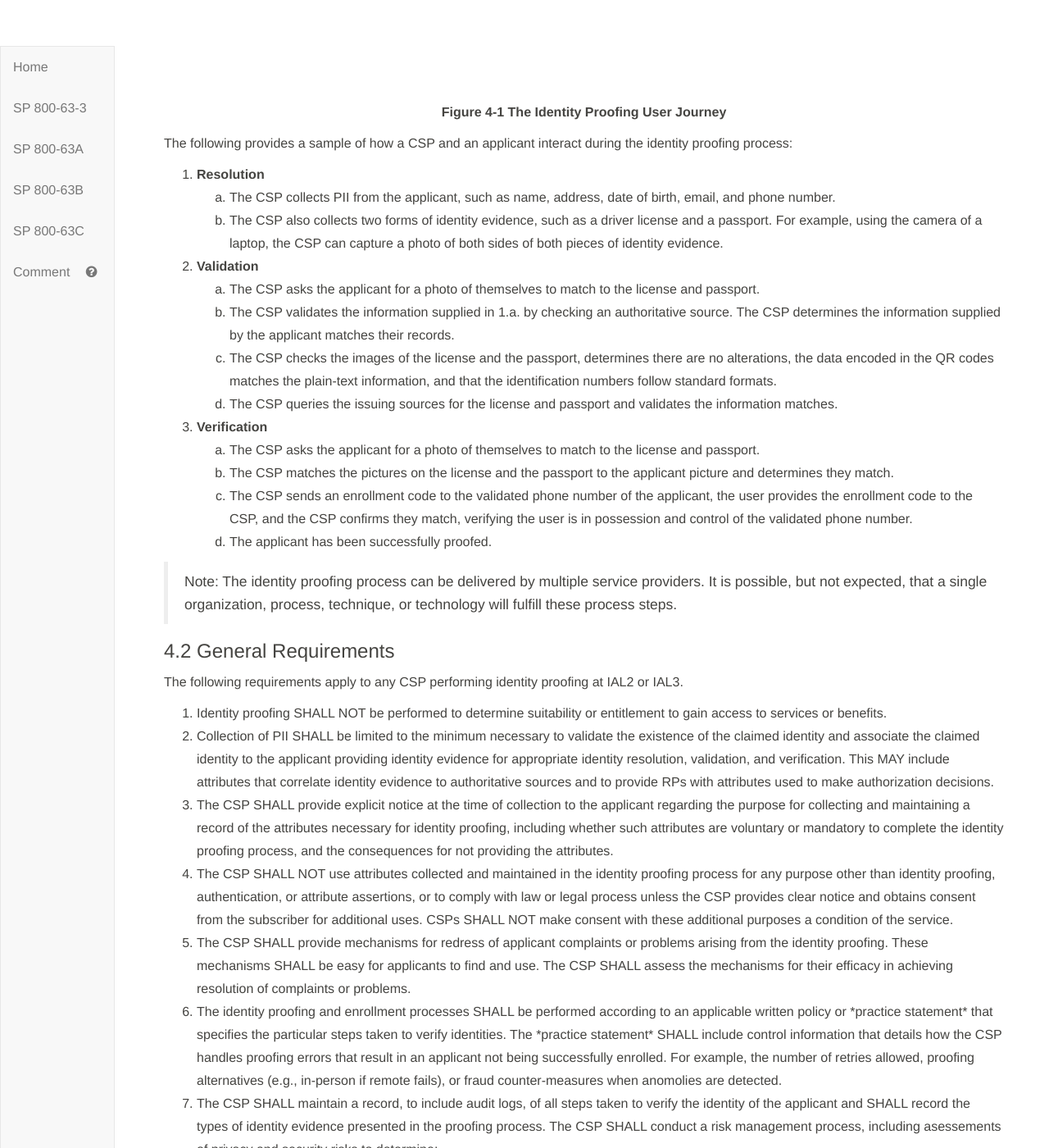
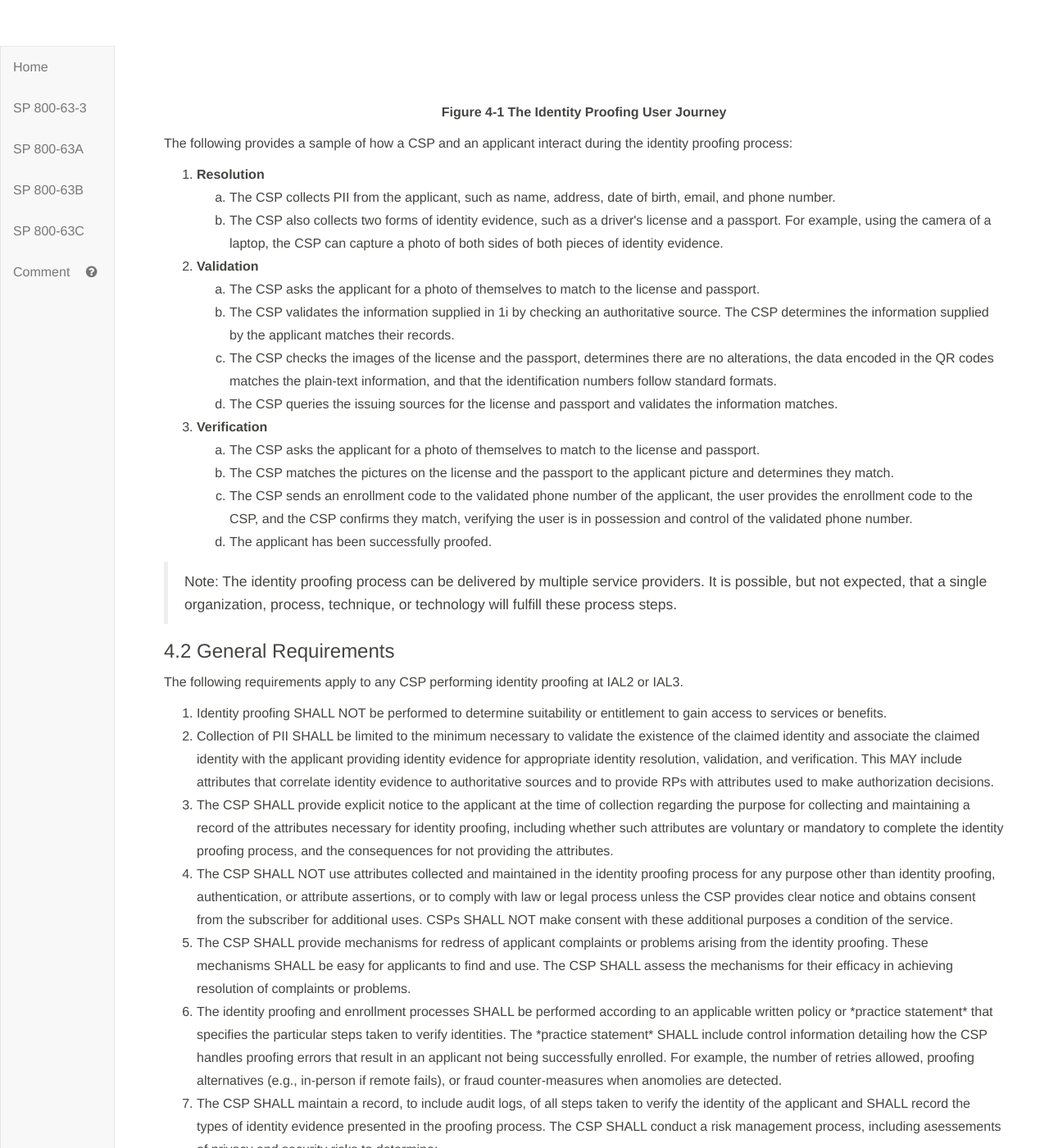
Before and after one commit to usnistgov/800-63-3, a Jekyll site: the page built from sp800-63a/sec4_ial.md, in a window 1280 px wide and 1400 px high, scrolled down 1000 px. Shown: the whole window at 82% size. Built offline with Jekyll 4.4.1, drawn with Linux system fonts in a browser that asks for light colours; our own code applies the rules of GitHub Pages for plain Markdown files; some of the changed text lies outside the part shown.

```diff
--- a/sp800-63a/sec4_ial.md
+++ b/sp800-63a/sec4_ial.md
@@ -8,13 +8,13 @@
 
 This document describes the common pattern in which an applicant undergoes an identity proofing and enrollment process in which their identity evidence and attributes are collected, uniquely resolved to a single identity within a given population or context, then validated and verified. See [SP 800-63-3 Section 6.1](sp800-63-3.html#IAL_CYOA) for details on how to choose the most appropriate IAL. A CSP may then bind these attributes to an authenticator (described in [SP 800-63B](sp800-63b.html)).
 
-Identity proofing's sole objective is to ensure the applicant is who they claim to be to a stated level of certitude. This includes presentation, validation, and verification of the minimum attributes necessary to accomplish identity proofing.  There may be many different set that suffice as the minimum, so CSPs should choose this set to balance privacy and usability needs of the user, as well as the likely attributes needed in future uses of the digital identity. As an example, such attributes, to the extent they are the minimum necessary, could include:
+Identity proofing's sole objective is to ensure the applicant is who they claim to be to a stated level of certitude. This includes presentation, validation, and verification of the minimum attributes necessary to accomplish identity proofing.  There may be many different sets that suffice as the minimum, so CSPs should choose this set to balance privacy and the user's usability needs, as well as the likely attributes needed in future uses of the digital identity. For example, such attributes - to the extent they are the minimum necessary - could include:
 
 1. Full name
 2. Date of birth
 3. Home address
 
-This document also provides requirements for CSPs that will collect additional information used for purposes other than identity proofing.
+This document also provides requirements for CSPs collecting additional information used for purposes other than identity proofing.
 
 ### 4.1 Process Flow
 
@@ -36,13 +36,13 @@
 	<li><strong>Resolution</strong></li>
 		<ol type="a" start="a">
 			<li>The CSP collects PII from the applicant, such as name, address, date of birth, email, and phone number.</li>
-	  	<li>The CSP also collects two forms of identity evidence, such as a driver license and a passport. For example, using the camera of a laptop, the CSP can capture a photo of both sides of both pieces of identity evidence.</li>
+	  	<li>The CSP also collects two forms of identity evidence, such as a driver's license and a passport. For example, using the camera of a laptop, the CSP can capture a photo of both sides of both pieces of identity evidence.</li>
   	</ol>
 	<li><strong>Validation</strong></li>
   		<ol type="a" start="a">
 			<li>The CSP asks the applicant for a photo of themselves to match to the license and passport.</li>
-			<li>The CSP validates the information supplied in 1.a. by checking an authoritative source. The CSP determines the information supplied by the applicant matches their records.</li>
-			<li>The CSP checks the images of the license and the passport, determines there are no alterations, the data encoded in the QR codes  matches the plain-text information, and that the identification numbers follow standard formats.</li>
+			<li>The CSP validates the information supplied in 1i by checking an authoritative source. The CSP determines the information supplied by the applicant matches their records.</li>
+			<li>The CSP checks the images of the license and the passport, determines there are no alterations, the data encoded in the QR codes matches the plain-text information, and that the identification numbers follow standard formats.</li>
 			<li>The CSP queries the issuing sources for the license and passport and validates the information matches.</li>
 		</ol>
 	<li><strong>Verification</strong></li>
@@ -67,12 +67,12 @@
 <div class="text-left" markdown="0">
 	<ol type="1" start="1">
 		<li>Identity proofing SHALL NOT be performed to determine suitability or entitlement to gain access to services or benefits.</li>
-		<li><a name="4.2-r2"></a>Collection of PII SHALL be limited to the minimum necessary to validate the existence of the claimed identity and associate the claimed identity to the applicant providing identity evidence for appropriate identity resolution, validation, and verification. This MAY include attributes that correlate identity evidence to authoritative sources and to provide RPs with attributes used to make authorization decisions.</li>
-		<li><a name="4.2-r3"></a>The CSP SHALL provide explicit notice at the time of collection to the applicant regarding the purpose for collecting and maintaining a record of the attributes necessary for identity proofing, including whether such attributes are voluntary or mandatory to complete the identity proofing process, and the consequences for not providing the attributes.
+		<li><a name="4.2-r2"></a>Collection of PII SHALL be limited to the minimum necessary to validate the existence of the claimed identity and associate the claimed identity with the applicant providing identity evidence for appropriate identity resolution, validation, and verification. This MAY include attributes that correlate identity evidence to authoritative sources and to provide RPs with attributes used to make authorization decisions.</li>
+		<li><a name="4.2-r3"></a>The CSP SHALL provide explicit notice to the applicant at the time of collection regarding the purpose for collecting and maintaining a record of the attributes necessary for identity proofing, including whether such attributes are voluntary or mandatory to complete the identity proofing process, and the consequences for not providing the attributes.
 		</li>
 		<li><a name="4.2-r4"></a>The CSP SHALL NOT use attributes collected and maintained in the identity proofing process for any purpose other than identity proofing, authentication, or attribute assertions, or to comply with law or legal process unless the CSP provides clear notice and obtains consent from the subscriber for additional uses. CSPs SHALL NOT make consent with these additional purposes a condition of the service.</li>
 		<li><a name="4.2-r5"></a>The CSP SHALL provide mechanisms for redress of applicant complaints or problems arising from the identity proofing. These mechanisms SHALL be easy for applicants to find and use. The CSP SHALL assess the mechanisms for their efficacy in achieving resolution of complaints or problems.</li>
-		<li><a name="4.2-r6"></a>The identity proofing and enrollment processes SHALL be performed according to an applicable written policy or *practice statement* that specifies the particular steps taken to verify identities. The *practice statement* SHALL include control information that details how the CSP handles proofing errors that result in an applicant not being successfully enrolled.  For example, the number of retries allowed, proofing alternatives (e.g., in-person if remote fails), or fraud counter-measures when anomolies are detected.</li>
+		<li><a name="4.2-r6"></a>The identity proofing and enrollment processes SHALL be performed according to an applicable written policy or *practice statement* that specifies the particular steps taken to verify identities. The *practice statement* SHALL include control information detailing how the CSP handles proofing errors that result in an applicant not being successfully enrolled. For example, the number of retries allowed, proofing alternatives (e.g., in-person if remote fails), or fraud counter-measures when anomolies are detected.</li>
 		<li><a name="4.2-r7"></a>The CSP SHALL maintain a record, to include audit logs, of all steps taken to verify the identity of the applicant and SHALL record the types of identity evidence presented in the proofing process. The CSP SHALL conduct a risk management process, including asessements of privacy and security risks to determine:</li>
 			<ol type="a" start="a">
 				<li>Any steps that it will take to verify the identity of the applicant beyond any mandatory requirements specified herein;</li>
@@ -85,12 +85,12 @@
 		<li><a name="4.2-r11"></a>In the event a CSP ceases to conduct identity proofing and enrollment processes, the CSP SHALL be responsible for fully disposing of or destroying any sensitive data including PII, or its protection from unauthorized access for the duration of retention.</li>
 		<li><a name="4.2-r12"></a>Regardless of whether the CSP is an agency or private sector provider, the following requirements apply to the agency offering or using the proofing service:</li>
 			<ol type="a" start="a">
-				<li>The agency SHALL consult with their Senior Agency Official for Privacy (SAOP) to conduct an analysis to determine whether the collection of PII to conduct identity proofing triggers the requirements of the Privacy Act.</li>
+				<li>The agency SHALL consult with their Senior Agency Official for Privacy (SAOP) to conduct an analysis determining whether the collection of PII to conduct identity proofing triggers Privacy Act requirements.</li>
 				<li>The agency SHALL publish a System of Records Notice (SORN) to cover such collection, as applicable.</li>
-				<li>The agency SHALL consult with their SAOP to conduct an analysis to determine whether the collection of PII to conduct identity proofing triggers the requirements of the E-Government Act of 2002.</li>
+				<li>The agency SHALL consult with their SAOP to conduct an analysis determining whether the collection of PII to conduct identity proofing triggers E-Government Act of 2002 requirements.</li>
 				<li>The agency SHALL publish a Privacy Impact Assessment (PIA) to cover such collection, as applicable.</li>
 			</ol>
-		<li><a name="4.2-r13"></a>The CSP SHOULD NOT collect the SSN unless it is necessary for performing identity resolution and cannot be accomplished by collection of another attribute or combination of attributes.</li>
+		<li><a name="4.2-r13"></a>The CSP SHOULD NOT collect the SSN unless it is necessary for performing identity resolution, and identity resolution cannot be accomplished by collection of another attribute or combination of attributes.</li>
 	</ol>
 </div>
 
@@ -103,7 +103,7 @@
 
 ### 4.4 Identity Assurance Level 2
 
-IAL2 allows for **remote** or **in-person** identity proofing.  IAL2 supports a wide range of acceptable identity proofing techniques in order to increase user adoption, decrease false negatives (legitimate applicants that cannot successfully complete identity proofing), and detect to the best extent possible the presentation of fraudulent identities by a malicious applicant.
+IAL2 allows for **remote** or **in-person** identity proofing. IAL2 supports a wide range of acceptable identity proofing techniques in order to increase user adoption, decrease false negatives (legitimate applicants that cannot successfully complete identity proofing), and detect to the best extent possible the presentation of fraudulent identities by a malicious applicant.
 
 A CSP SHALL proof according to the requirements in [Section 4.4.1](#normal) or [Section 4.4.2](#referee). A CSP SHOULD implement identity proofing in accordance with [Section 4.4.1](#normal). Depending on the population the CSP serves, the CSP MAY implement identity proofing in accordance with [Section 4.4.2](#referee).
 
@@ -127,7 +127,7 @@
 
 The CSP SHALL validate identity evidence as follows:
 
-Each piece of evidence SHALL be validated with a process that is able to achieve the same strength as the evidence presented. For example, if two forms of STRONG identity evidence are presented, each piece of evidence will be validated at a strength of STRONG.
+Each piece of evidence SHALL be validated with a process that can achieve the same strength as the evidence presented. For example, if two forms of STRONG identity evidence are presented, each piece of evidence will be validated at a strength of STRONG.
 
 See [Section 5.2.2 Validating Identity Evidence](#evidence_validation) for more information on validating identity evidence.
 
@@ -179,7 +179,7 @@
 
 #### 4.4.1.8 Security Controls
 
-The CSP SHALL employ appropriately tailored security controls, to include control enhancements, from the moderate or high baseline of security controls defined in [[SP 800-53]](#SP800-53) or equivalent federal (e.g., [FEDRAMP](#FEDRAMP))  or industry standard. The CSP SHALL ensure that the minimum assurance-related controls for *moderate-impact* systems or equivalent are satisfied.
+The CSP SHALL employ appropriately tailored security controls, to include control enhancements, from the moderate or high baseline of security controls defined in [[SP 800-53]](#SP800-53) or equivalent federal (e.g., [FEDRAMP](#FEDRAMP)) or industry standard. The CSP SHALL ensure that the minimum assurance-related controls for *moderate-impact* systems or equivalent are satisfied.
 
 #### <a name="referee"></a>4.4.2 IAL2 Trusted Referee Proofing Requirements
 
@@ -234,20 +234,20 @@
 
 #### <a name="4-5-7"></a>4.5.7 Biometric Collection
 
-The CSP SHALL collect and record a biometric sample at the time of proofing (e.g., facial image, fingerprints) for the purposes of non-repudiation and re-proofing.  See [Section 5.2.3 of SP 800-63B](sp800-63b.html#biometric_use) for more detail on biometric collection.
+The CSP SHALL collect and record a biometric sample at the time of proofing (e.g., facial image, fingerprints) for the purposes of non-repudiation and re-proofing. See [Section 5.2.3 of SP 800-63B](sp800-63b.html#biometric_use) for more detail on biometric collection.
 
-#### 4.5.8 Security  Controls
+#### 4.5.8 Security Controls
 
 The CSP SHALL employ appropriately tailored security controls, to include control enhancements, from the high baseline of security controls defined in [SP 800-53](#SP800-53) or an equivalent federal (e.g., [FEDRAMP](#FEDRAMP)) or industry standard. The CSP SHALL ensure that the minimum assurance-related controls for *high-impact* systems or equivalent are satisfied.
 
 ### <a name="enrollmentcode"></a> 4.6 Enrollment Code
 
-An enrollment code allows the CSP to confirm that the applicant controls an address of record, as well as offering the applicant the ability to reestablish binding to their enrollment record.  Binding NEED NOT be completed in the same session as the original identity proofing transaction.
+An enrollment code allows the CSP to confirm that the applicant controls an address of record, as well as offering the applicant the ability to reestablish binding to their enrollment record. Binding NEED NOT be completed in the same session as the original identity proofing transaction.
 
 An enrollment code SHALL be comprised of one of the following:
 
 1. Minimally, a random six character alphanumeric or equivalent entropy. For example, a code generated using an approved random number generator or a serial number for a physical hardware authenticator.
-2. A machine readable optical label, such as a QR Code, that contains data of similar or higher entropy as a random six character alphanumeric.
+2. A machine-readable optical label, such as a QR Code, that contains data of similar or higher entropy as a random six character alphanumeric.
 
 
 ### 4.7 Summary of Requirements
@@ -268,7 +268,7 @@
 ------------|-------|-------|-------
 Presence|No requirements|In-person and unsupervised remote.|In-person and supervised remote.
 Resolution|No requirements|The minimum attributes necessary to accomplish identity resolution.<br><br>KBV may be used for added confidence.| Same as IAL2.
-Evidence|No identity evidence is collected| - One piece of SUPERIOR or STRONG evidence depending on strength of original proof and validation occurs with issuing source, or<br><br>- Two pieces of STRONG evidence, or <br><br> - One piece of STRONG evidence plus two (2) pieces of FAIR evidence.|- Two pieces of SUPERIOR evidence, or<br><br> - One piece of SUPERIOR evidence and one piece of STRONG evidence depending on strength of original proof and validation occurs with issuing source, or<br><br> - Two pieces of STRONG evidence plus one piece of FAIR evidence.
+Evidence|No identity evidence is collected| One piece of SUPERIOR or STRONG evidence depending on strength of original proof and validation occurs with issuing source, or<br><br> Two pieces of STRONG evidence, or <br><br> One piece of STRONG evidence plus two (2) pieces of FAIR evidence.|Two pieces of SUPERIOR evidence, or<br><br> One piece of SUPERIOR evidence and one piece of STRONG evidence depending on strength of original proof and validation occurs with issuing source, or<br><br> Two pieces of STRONG evidence plus one piece of FAIR evidence.
 Validation|No validation|Each piece of evidence must be validated with a process that is able to achieve the same strength as the evidence presented.|Same as IAL2.
 Verification| No verification |Verified by a process that is able to achieve a strength of STRONG.|Verified by a process that is able to achieve a strength of SUPERIOR.<br>
 Address Confirmation|No requirements for address confirmation|Required. Enrollment code sent to any address of record. Notification sent by means different from enrollment code.|Required. Notification of proofing to postal address.
```
Also changed, not shown: other parts of sp800-63a/sec4_ial.md (+6 -6 lines).
